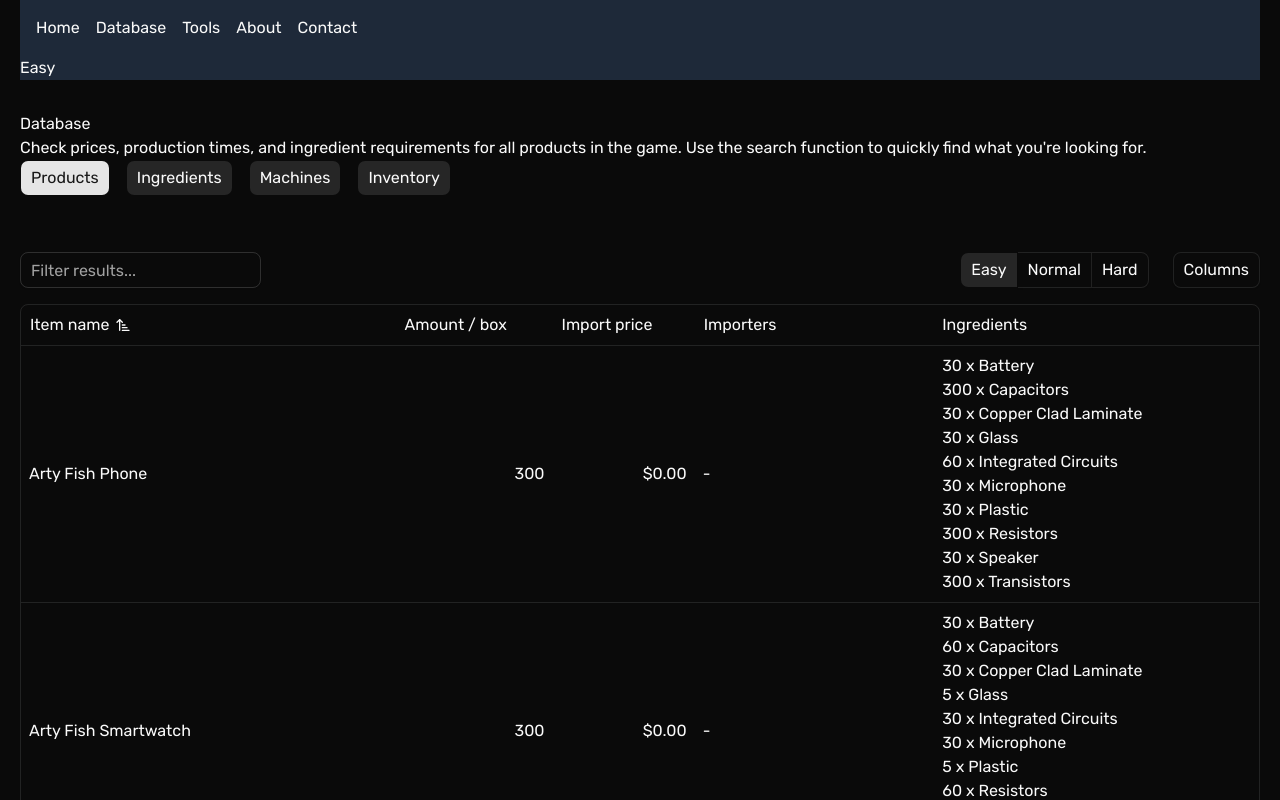
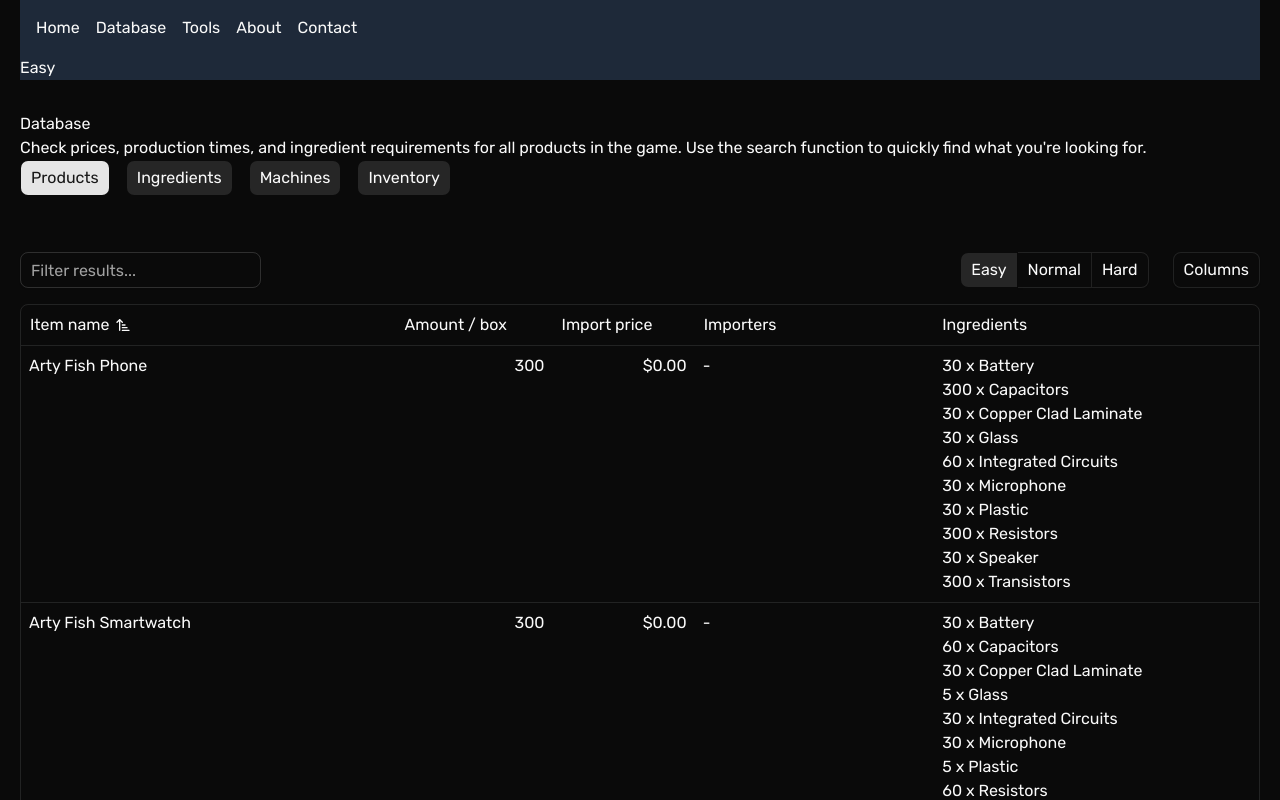
Before and after one commit to Dudeldups/big-ambitions-tools, a Next.js app: page /en/database/products in a window 1280 px wide. Shown: the top 800 px of the page. Built offline with nearby package versions, Linux system fonts and the light colour scheme.

Commit message:
add top-alignment in table rows

```diff
--- a/components/tables/data-table.tsx
+++ b/components/tables/data-table.tsx
@@ -179,11 +179,11 @@ export function DataTable<TData, TValue>({
                   {row.getVisibleCells().map((cell) => (
                     <TableCell
                       key={cell.id}
-                      className={
+                      className={`${
                         cell.column.columnDef.meta?.align === "right"
                           ? "text-right"
                           : ""
-                      }
+                      } align-top`}
                     >
                       {flexRender(
                         cell.column.columnDef.cell,
```
